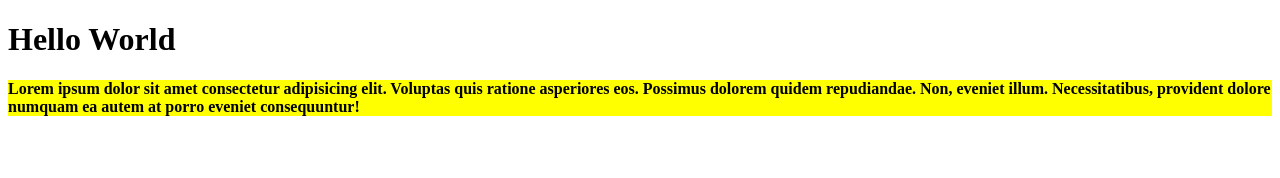
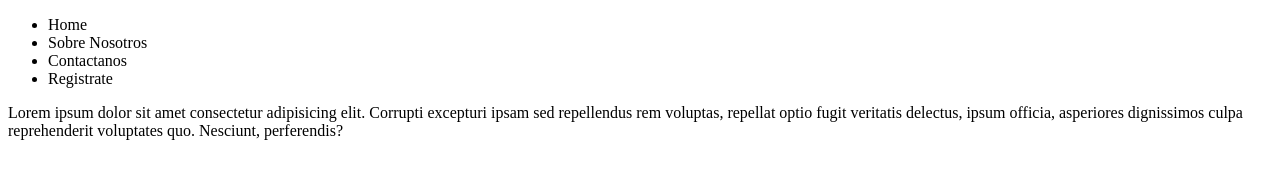
Before and after one commit to GerardoJCR/HenryPractica2, a plain HTML site: page index.html in a window 1280 px wide. Drawn offline with Linux system fonts and the light colour scheme.

Commit message:
finalizacion del proyecto 1

```diff
--- a/index.html
+++ b/index.html
@@ -8,7 +8,33 @@
     <link rel="stylesheet" href="/css/estilos.css">
 </head>
 <body>
-    <h1>Hello World</h1>
-    <p class="amarillo">Lorem ipsum dolor sit amet consectetur adipisicing elit. Voluptas quis ratione asperiores eos. Possimus dolorem quidem repudiandae. Non, eveniet illum. Necessitatibus, provident dolore numquam ea autem at porro eveniet consequuntur!</p>
+    <header>
+        <div>
+            <ul>
+                <li>Home</li>
+                <li>Sobre Nosotros</li>
+                <li>Contactanos</li>
+                <li>Registrate</li>
+            </ul>
+        </div>
+    </header>
+    <article>
+        <section>
+            <div>
+                <p>Lorem ipsum dolor sit amet consectetur adipisicing elit. Corrupti excepturi ipsam sed repellendus rem voluptas, repellat optio fugit veritatis delectus, ipsum officia, asperiores dignissimos culpa reprehenderit voluptates quo. Nesciunt, perferendis?</p>
+            </div>
+
+        </section>
+        <section>
+            <div>
+                <img src="" alt="">
+            </div>
+        </section>
+        <footer>
+            <ul></ul>
+            <ul></ul>
+            <ul></ul>
+        </footer>
+    </article>
 </body>
 </html>
```
